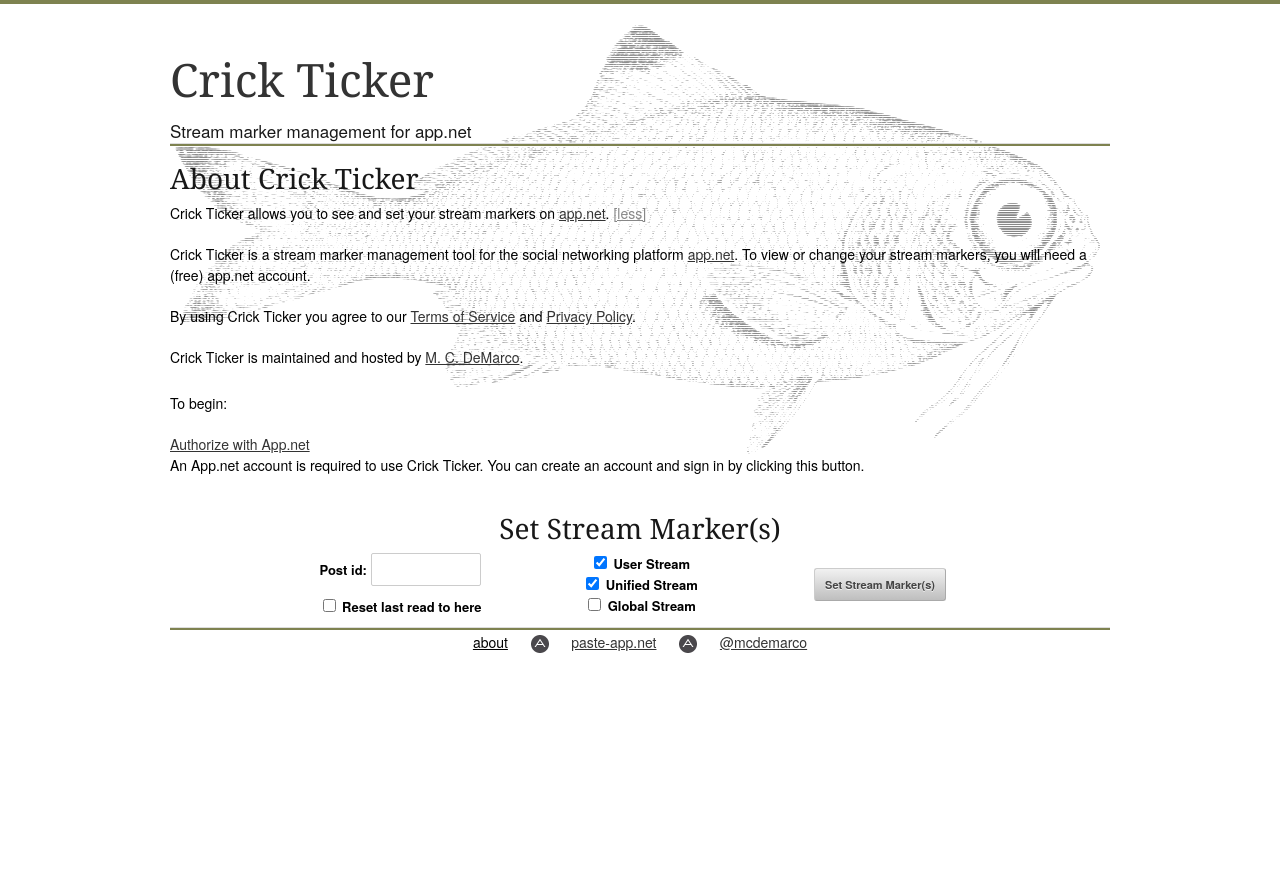
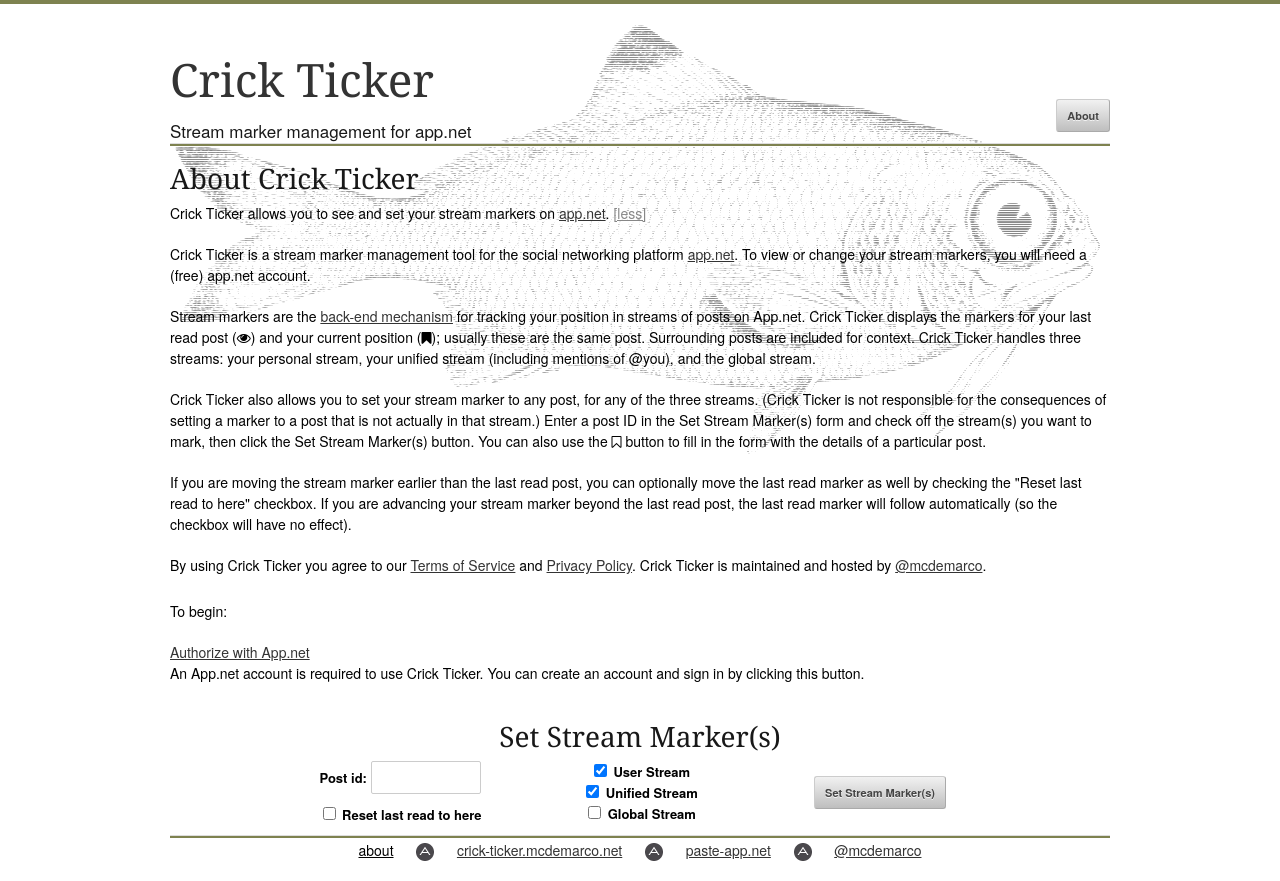
Before and after one commit to mcdemarco/crick-ticker, a plain HTML site: page index.html in a window 1280 px wide. Both pictures are taken after a click on the link "about". Before the commit the page ends 800 px from the top, so only its background shows below. Drawn offline with Linux system fonts and the light colour scheme.

Commit message:
Documentation improvements.

```diff
--- a/css/crick.css
+++ b/css/crick.css
@@ -192,7 +192,9 @@ a#more {
     color:#878787;
 }
 
+button#aboutButton,
 button#logOutButton {
+    margin-top:-10px;
     margin-bottom: -3px;
 }
 
--- a/index.html
+++ b/index.html
@@ -67,7 +67,8 @@
 			<h5>Stream marker management for app.net</h5>
 		</div>
 		<div class="one-third column" style="text-align:right;">
-			<button class="loggedIn" id="logOutButton" style="display:none;margin-top:-10px;" onclick="logout();">Log Out</a>
+			<button type="button" id="aboutButton" onclick="toggleAbout();">About</button>
+			<button type="button" class="loggedIn" id="logOutButton" style="display:none;" onclick="logout();">Log Out</button>
 		</div>
 
 		<div class="sixteen columns">
@@ -83,11 +84,19 @@
 			</p>
 
 			<p class="about">
-				By using Crick Ticker you agree to our <a href="/tos.html">Terms of Service</a> and <a href="/privacy.html">Privacy Policy</a>.
+				Stream markers are the <a href="https://developers.app.net/reference/resources/stream-marker/">back-end mechanism</a> for tracking your position in streams of posts on App.net.  Crick Ticker displays the markers for your last read post (<span class="fa fa-eye"></span>) and your current position (<span class="fa fa-bookmark"></span>); usually these are the same post.  Surrounding posts are included for context.  Crick Ticker handles three streams: your personal stream, your unified stream (including mentions of @you), and the global stream.
 			</p>
 
 			<p class="about">
-				Crick Ticker is maintained and hosted by <a href="https://alpha.app.net/mcdemarco">M. C. DeMarco</a>.
+				Crick Ticker also allows you to set your stream marker to any post, for any of the three streams. (Crick Ticker is not responsible for the consequences of setting a marker to a post that is not actually in that stream.)  Enter a post ID in the Set Stream Marker(s) form and check off the stream(s) you want to mark, then click the Set Stream Marker(s) button.  You can also use the <span class="fa fa-bookmark-o"></span> button to fill in the form with the details of a particular post.
+			</p>
+
+			<p class="about">
+				If you are moving the stream marker earlier than the last read post, you can optionally move the last read marker as well by checking the "Reset last read to here" checkbox.  If you are advancing your stream marker beyond the last read post, the last read marker will follow automatically (so the checkbox will have no effect).
+			</p>
+
+			<p class="about">
+				By using Crick Ticker you agree to our <a href="/tos.html">Terms of Service</a> and <a href="/privacy.html">Privacy Policy</a>.  Crick Ticker is maintained and hosted by <a href="https://alpha.app.net/mcdemarco">@mcdemarco</a>.
 			</p>
 		</div>
 
@@ -131,6 +140,8 @@
 		  <div>
 		    <a href="#" onclick="toggleAbout();">about</a>
 		    <a href="http://app.net/"><img src="/images/appdotnet-icon-share@2x.png" width="18px" height="18px" /></a>
+		    <a href="http://crick-ticker.mcdemarco.net">crick-ticker.mcdemarco.net</a>
+		    <a href="http://app.net/"><img src="/images/appdotnet-icon-share@2x.png" width="18px" height="18px" /></a>
 		    <a href="http://paste-app.net">paste-app.net</a>
 		    <a href="http://app.net/"><img src="/images/appdotnet-icon-share@2x.png" width="18px" height="18px" /></a>
 		    <a href="https://alpha.app.net/mcdemarco" target="_blank">@mcdemarco</a>
```
